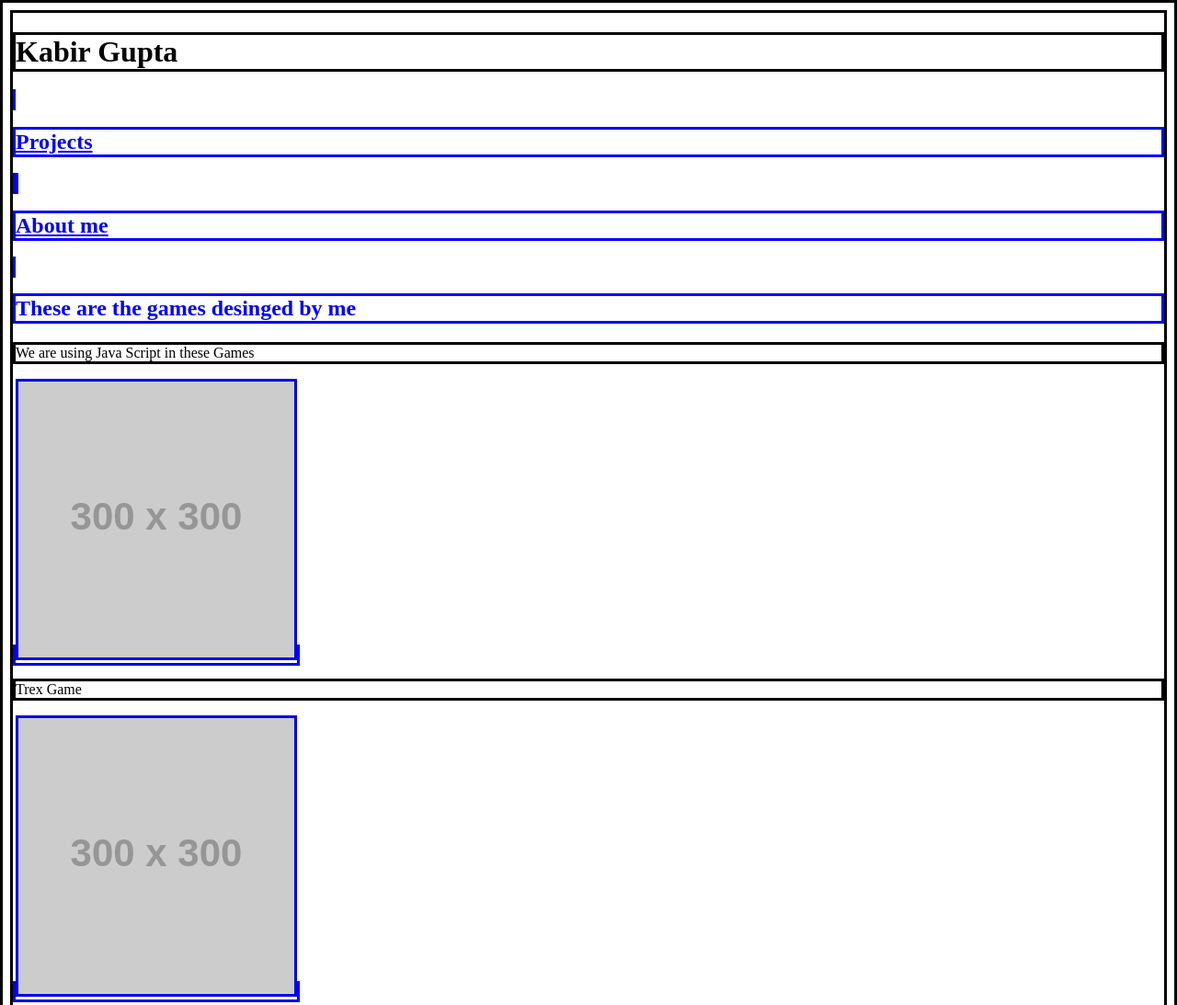
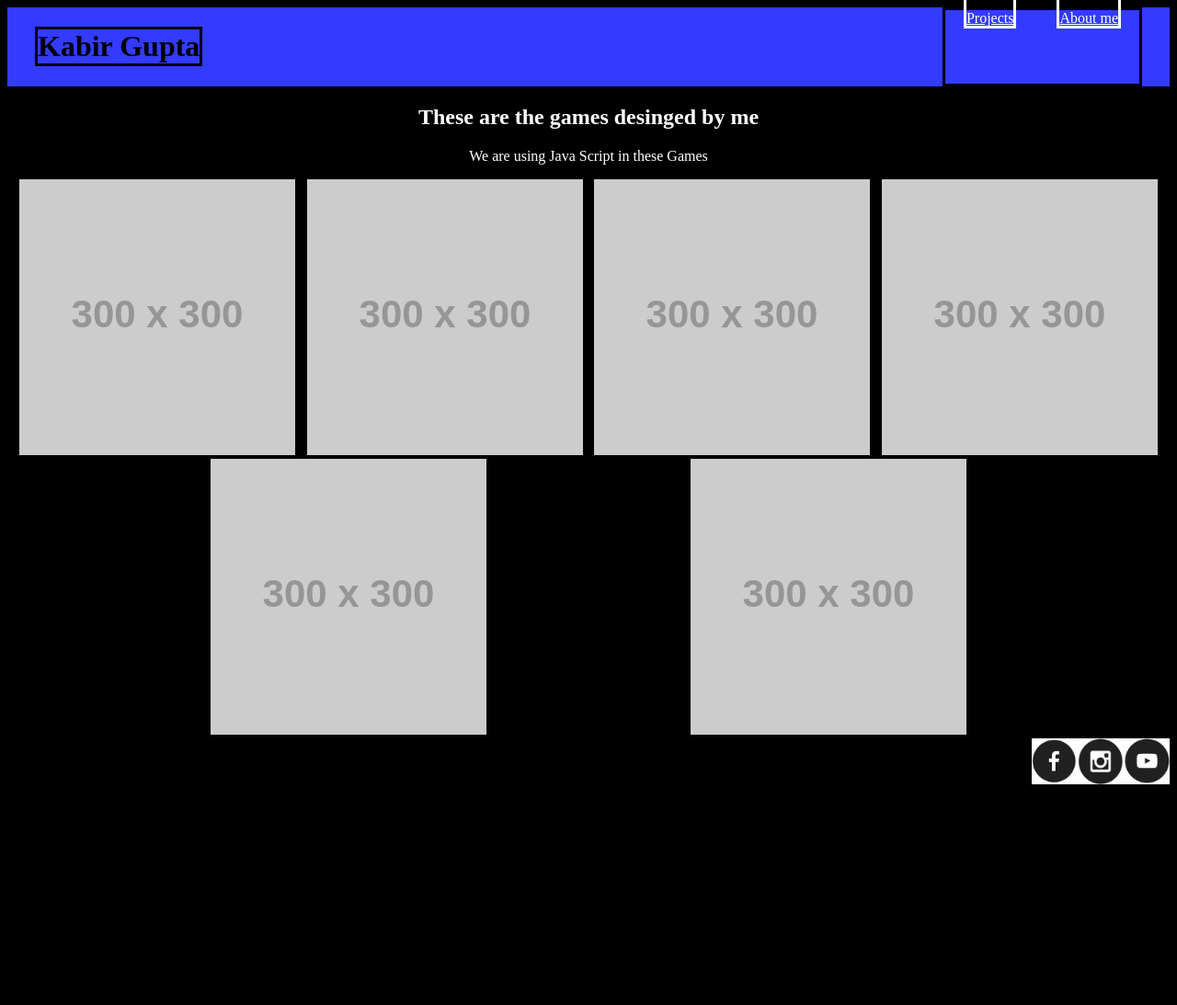
Before and after one commit to Devilkabby/Portfolio, a plain HTML site: page index.html in a window 1280 px wide. Shown: the top 1093 px of the page at 92% size. After the commit the page ends 865 px from the top, so only its background shows below. Drawn offline with Linux system fonts and the light colour scheme; placeholder pictures from the web are drawn by us.

Commit message:
Add files via upload

```diff
--- a/index.html
+++ b/index.html
@@ -2,37 +2,62 @@
     <html>
         <head>
             <title>My Portfolio Page</title>
-            <style>
-                h2 {
-                    color :blue;
-                }
-                * {
-                    border : solid;
-                }
-            </style>
+           <link rel = "stylesheet" type = "text/css" href="style.css"/>
 
         </head>
 
         <body>
+            <div class="header">
                 <h1>Kabir Gupta</h1>
-            <a href="index.html"><h2>Projects</h2></a>
-            <a href="index.html"><h2>About me</h2></a>
+                <div class = "menu">
+                    <a href="index.html">Projects</a>
+                    <a href="index.html">About me</a>
+                </div>
+
+
+            </div>
+
+
             <h2>These are the games desinged by me</h2>
             <p>We are using Java Script in these Games</p>
+
+            <div class="grid">
+                <div class="item">
                     <a href="#"><img src="https://via.placeholder.com/300"/></a>
                     <p>Trex Game</p>
+                </div>
+
+                <div class="item">
                     <a href="#"><img src="https://via.placeholder.com/300"/></a>
-            <p>Trex Game</p>
+                    <p>Pong Game</p>
+                </div>
+
+                <div class="item">
                     <a href="#"><img src="https://via.placeholder.com/300"/></a>
-            <p>Trex Game</p>
+                    <p>Angry birds Game</p>
+                </div>
+
+                <div class="item">
                     <a href="#"><img src="https://via.placeholder.com/300"/></a>
-            <p>Trex Game</p>
+                    <p>Car racing Game</p>
+                </div>
+
+                <div class="item">
                     <a href="#"><img src="https://via.placeholder.com/300"/></a>
-            <p>Trex Game</p>
+                    <p>Breakout Game</p>
+                </div>
 
+                <div class="item">
+                    <a href="#"><img src="https://via.placeholder.com/300"/></a>
+                    <p>Space Warrior Game</p>
+                </div>
+            </div>
+
+            <div class ="footer">
                 <a href="#"><img src="fb.png" width=50 height=50/></a>
                 <a href="#"><img src="insta.png" width=50 height=50/></a>
                 <a href="#"><img src="youtube.png" width=50 height=50/></a>
+            </div>
         </body>
 
     </html>
--- a/style.css
+++ b/style.css
@@ -1,5 +1,5 @@
 
-* {
+.header * {
     border : solid;
 }
 
@@ -10,12 +10,8 @@
 }
 
 body{
-    background-color:#FF3F33;
+    background-color: black;
     border-color: black;
-}
-
-p {
-    color : white;
 }
 
 .grid{
@@ -30,5 +26,45 @@ p {
 }
 
 p,h2{
-text-align: center;
+    text-align: center;
+    color: white;
 }
+
+h1  {
+    margin-left:30px;
+}
+
+.menu{
+    margin-right: 30px ;
+}
+.menu a{
+    margin: 20px ;
+    padding-top : 20px;
+}
+
+a:link{
+    color : white;
+}
+
+a:visited{
+    color : purple;
+}
+.item{
+    position:relative;
+}
+
+.item p{
+    position: absolute;
+    top: 50%;
+    left: 50%;
+    transform: translate(-50%,-50%);
+    opacity: 0;
+}
+
+.item:hover p{
+    opacity: 1;
+}
+
+.item:hover img{
+    opacity : 0.23;
+}
```
Lines whose indentation alone changed are shown as unchanged.
